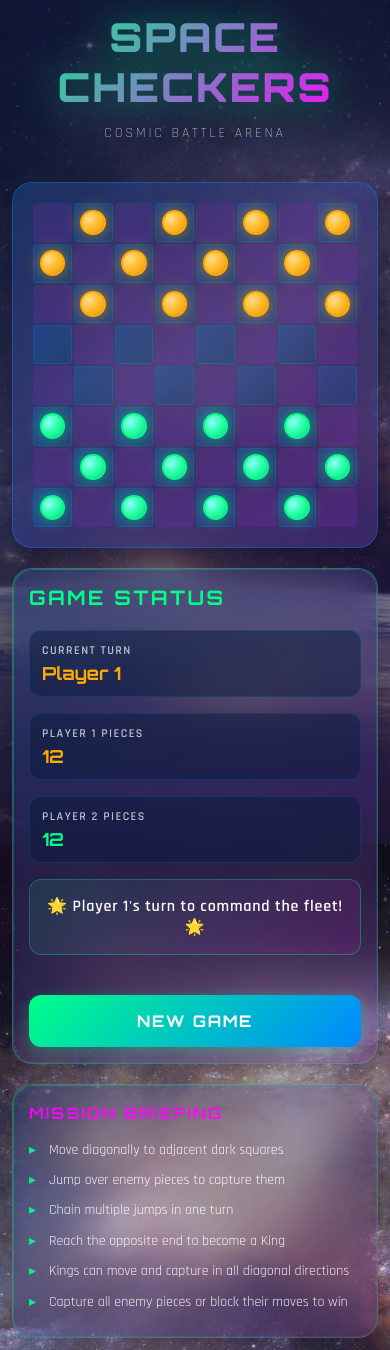
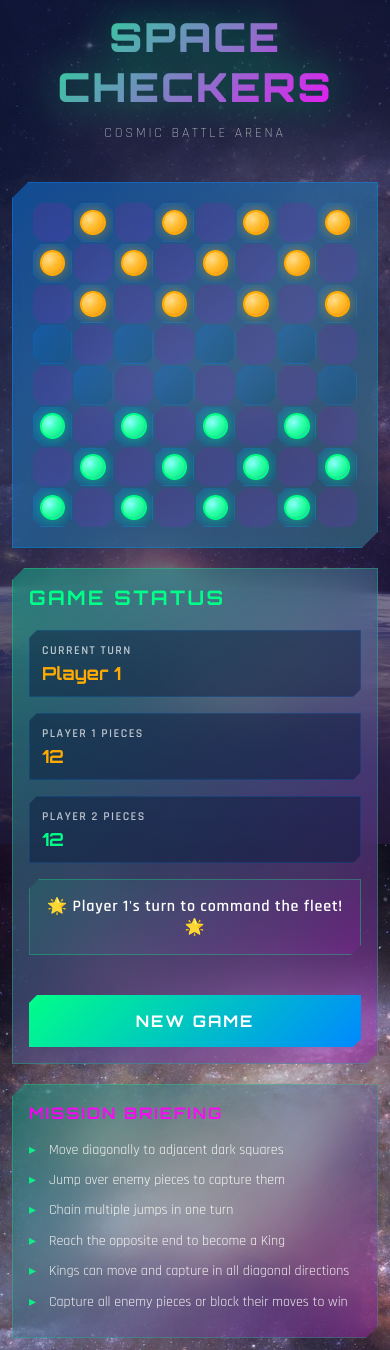
Before and after one commit to lyndawood/testing, a website: page index.html in a window 390 px wide. Drawn offline with Linux system fonts and the light colour scheme.

Commit message:
Apply futuristic shapes to UI elements using CSS clip-path
- Changed all rounded corners to angular cut-corner shapes using clip-path polygons
- Cards: 12px cut corners on top-left and bottom-right
- Info items: 8px cut corners for subtle angular aesthetic
- Message area: 10px cut corners
- Board container: 16px cut corners with enhanced glow border
- Board squares: Octagonal shapes (8-sided) for futuristic look
- Reset button: Angular cut corners with gradient border on hover
- All shapes use pure CSS (no images/SVG) keeping file size minimal at 28KB
- Maintained all game functionality and responsive design

```diff
--- a/index.html
+++ b/index.html
@@ -128,7 +128,7 @@
         .card {
             background: linear-gradient(135deg, rgba(26, 58, 122, 0.4), rgba(107, 45, 143, 0.3));
             backdrop-filter: blur(20px);
-            border-radius: 20px;
+            clip-path: polygon(12px 0, 100% 0, 100% calc(100% - 12px), calc(100% - 12px) 100%, 0 100%, 0 12px);
             border: 1px solid rgba(0, 255, 136, 0.3);
             padding: 24px;
             position: relative;
@@ -138,15 +138,11 @@
         .card::before {
             content: '';
             position: absolute;
-            inset: 0;
-            border-radius: 20px;
-            padding: 1px;
+            inset: -1px;
+            clip-path: polygon(12px 0, 100% 0, 100% calc(100% - 12px), calc(100% - 12px) 100%, 0 100%, 0 12px);
             background: linear-gradient(135deg, rgba(0, 255, 136, 0.5), rgba(255, 0, 255, 0.3));
-            -webkit-mask: linear-gradient(#fff 0 0) content-box, linear-gradient(#fff 0 0);
-            -webkit-mask-composite: xor;
-            mask-composite: exclude;
+            z-index: -1;
             opacity: 0.6;
-            pointer-events: none;
         }
 
         .side-panel h2 {
@@ -163,7 +159,7 @@
             margin-bottom: 16px;
             padding: 12px;
             background: rgba(10, 26, 61, 0.5);
-            border-radius: 12px;
+            clip-path: polygon(8px 0, 100% 0, 100% calc(100% - 8px), calc(100% - 8px) 100%, 0 100%, 0 8px);
             border: 1px solid rgba(0, 136, 255, 0.2);
         }
 
@@ -190,7 +186,7 @@
             font-family: 'Rajdhani', sans-serif;
             padding: 16px;
             background: linear-gradient(135deg, rgba(0, 255, 136, 0.1), rgba(255, 0, 255, 0.1));
-            border-radius: 12px;
+            clip-path: polygon(10px 0, 100% 0, 100% calc(100% - 10px), calc(100% - 10px) 100%, 0 100%, 0 10px);
             border: 1px solid rgba(0, 255, 136, 0.3);
             text-align: center;
             font-weight: 600;
@@ -237,11 +233,22 @@
         #board-container {
             background: linear-gradient(135deg, rgba(26, 58, 122, 0.5), rgba(107, 45, 143, 0.4));
             backdrop-filter: blur(20px);
-            border-radius: 20px;
+            clip-path: polygon(16px 0, 100% 0, 100% calc(100% - 16px), calc(100% - 16px) 100%, 0 100%, 0 16px);
             border: 1px solid rgba(0, 136, 255, 0.4);
             padding: 20px;
             box-shadow: 0 8px 32px rgba(0, 0, 0, 0.4),
                         inset 0 0 60px rgba(0, 136, 255, 0.1);
+            position: relative;
+        }
+
+        #board-container::before {
+            content: '';
+            position: absolute;
+            inset: -1px;
+            clip-path: polygon(16px 0, 100% 0, 100% calc(100% - 16px), calc(100% - 16px) 100%, 0 100%, 0 16px);
+            background: linear-gradient(135deg, rgba(0, 136, 255, 0.6), rgba(0, 255, 136, 0.4));
+            z-index: -1;
+            opacity: 0.5;
         }
 
         #board {
@@ -258,7 +265,7 @@
             display: flex;
             align-items: center;
             justify-content: center;
-            border-radius: 8px;
+            clip-path: polygon(20% 0, 80% 0, 100% 20%, 100% 80%, 80% 100%, 20% 100%, 0 80%, 0 20%);
             cursor: pointer;
             transition: all 0.2s ease;
             position: relative;
@@ -355,22 +362,36 @@
             background: linear-gradient(135deg, var(--accent-cyan), var(--accent-blue));
             color: white;
             border: none;
-            border-radius: 12px;
+            clip-path: polygon(8px 0, 100% 0, 100% calc(100% - 8px), calc(100% - 8px) 100%, 0 100%, 0 8px);
             font-size: 1rem;
             font-weight: 700;
             text-transform: uppercase;
             letter-spacing: 0.12em;
-            letter-spacing: 0.1em;
             cursor: pointer;
             transition: all 0.3s ease;
             box-shadow: 0 4px 15px rgba(0, 255, 136, 0.3);
             margin-top: 20px;
+            position: relative;
+        }
+
+        #reset-btn::before {
+            content: '';
+            position: absolute;
+            inset: -2px;
+            clip-path: polygon(8px 0, 100% 0, 100% calc(100% - 8px), calc(100% - 8px) 100%, 0 100%, 0 8px);
+            background: linear-gradient(135deg, var(--accent-cyan), var(--accent-magenta));
+            z-index: -1;
+            opacity: 0;
+            transition: opacity 0.3s ease;
         }
 
         #reset-btn:hover {
             transform: translateY(-2px);
             box-shadow: 0 6px 25px rgba(0, 255, 136, 0.5);
-            background: linear-gradient(135deg, var(--accent-cyan), var(--accent-magenta));
+        }
+
+        #reset-btn:hover::before {
+            opacity: 1;
         }
 
         #reset-btn:active {
```
